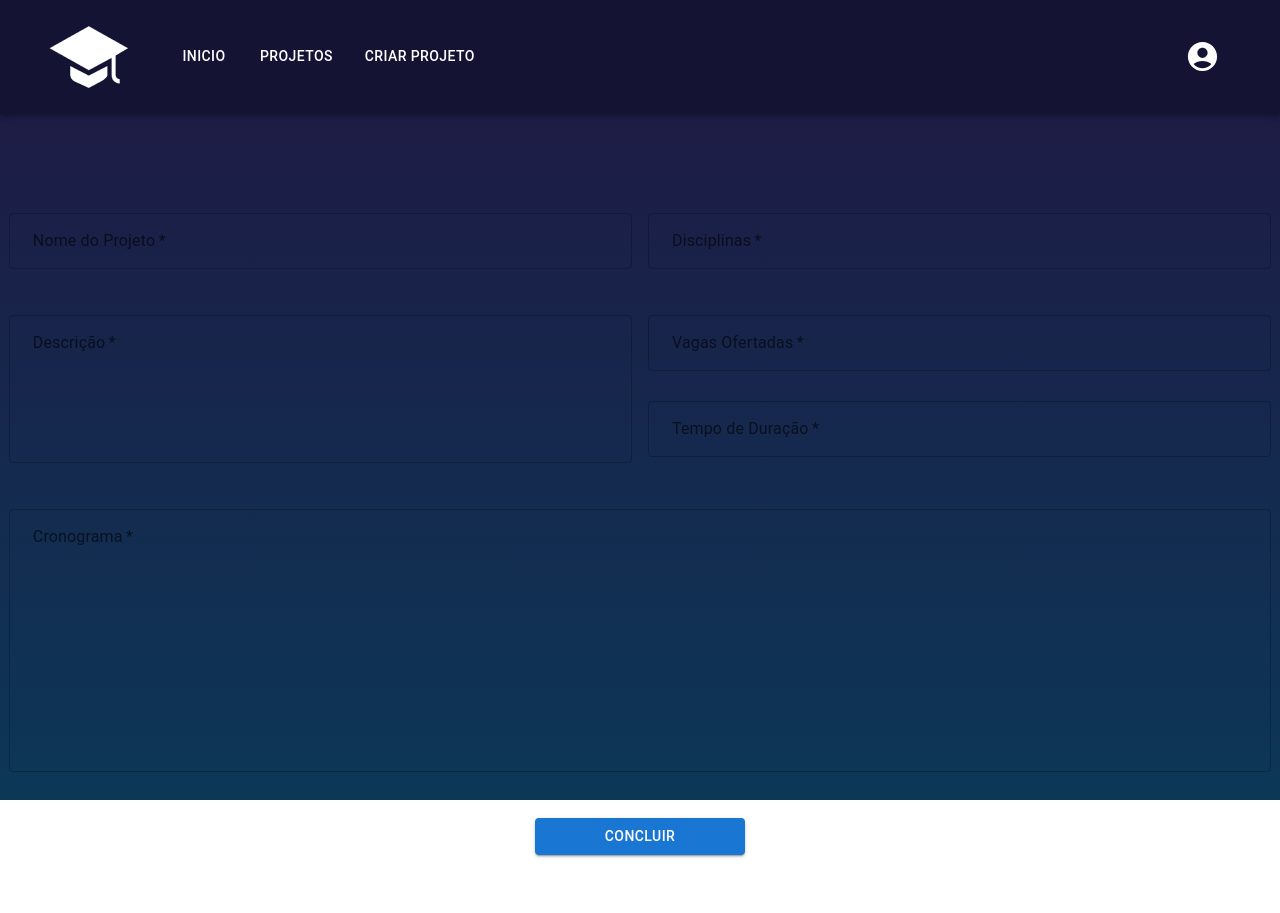
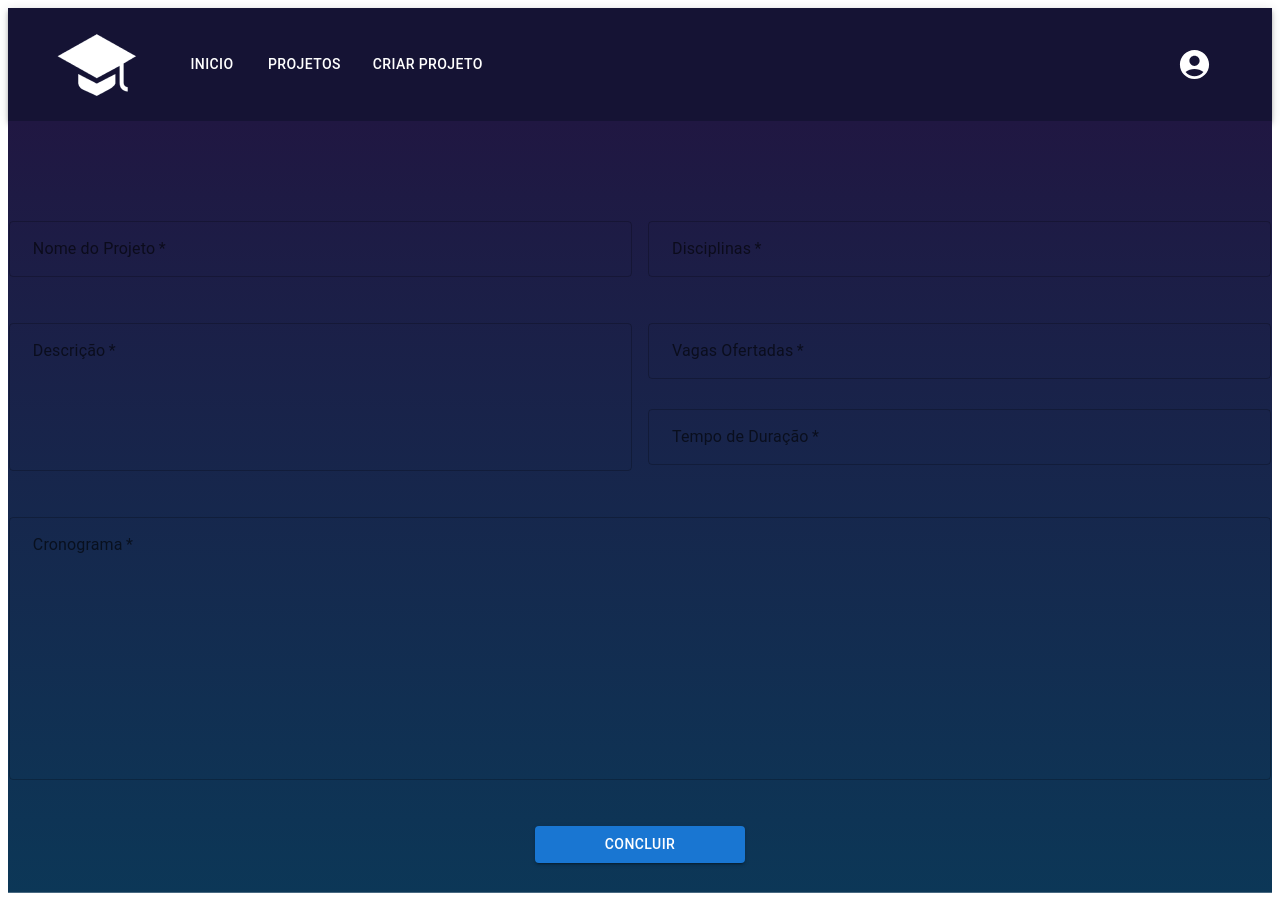
Before and after one commit to victoriavasconcelos/sivo, a React (Create React App) app: page /criar-projeto in a window 1280 px wide. Built offline with nearby package versions, Linux system fonts and the light colour scheme.

Commit message:
ajuste do gradiante

```diff
--- a/src/index.css
+++ b/src/index.css
@@ -8,7 +8,7 @@
 
 }
 
-body {
+.plano_fundo {
   margin: 0;
   font-family: -apple-system, BlinkMacSystemFont, 'Segoe UI', 'Roboto', 'Oxygen',
     'Ubuntu', 'Cantarell', 'Fira Sans', 'Droid Sans', 'Helvetica Neue',
@@ -19,7 +19,7 @@ body {
   background-size: cover;
   background-position: center;
   background-repeat: no-repeat;
-  height: 100vh;
+  height: auto;
 }
 code {
   font-family: source-code-pro, Menlo, Monaco, Consolas, 'Courier New',
--- a/src/layout/footer/index.jsx
+++ b/src/layout/footer/index.jsx
@@ -3,7 +3,7 @@ import InstagramIcon from '@mui/icons-material/Instagram';
 export default function Footer(){
     return(
         <div id="foot">
-            <InstagramIcon className='icons'/>
+
 
         </div>
     )
--- a/src/pages/criar-projeto/index.jsx
+++ b/src/pages/criar-projeto/index.jsx
@@ -12,8 +12,8 @@ export default function CriarProjeto (){
     const [cronograma, setCronograma] = useState("")
 
     return (
-        <section>
-            <form className="forms">
+        <section className='plano_fundo'>
+            <form className='forms'>
                 <Grid container spacing={2}>
                     <Grid container item xs={12} spacing={2}>
                         <Grid item xs={6}>
```
